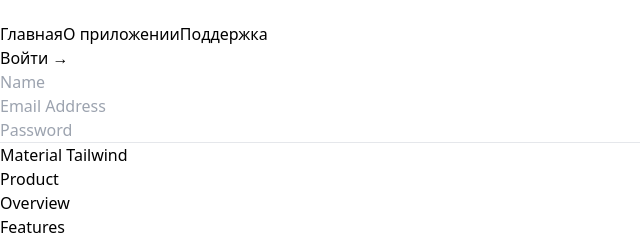
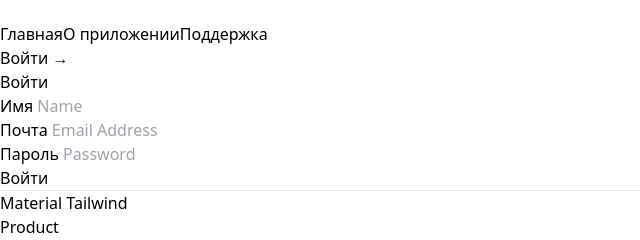
Before and after one commit to alina3400/kursproject123, a React (Vite) app: page /auth in a window 1280 px wide. Shown: the part 457-697 px from the top of the page, without its empty margins (0-640 px from the left). Built offline with nearby package versions, Linux system fonts and the light colour scheme; what @material-tailwind/html would draw is missing.

Commit message:
pages&components

```diff
--- /dev/null
+++ b/src/Components/Button.tsx
@@ -0,0 +1,19 @@
+import { useState } from "react";
+
+export function Button(){
+    const [active, setActive] = useState(false);
+  const handleClick = () => {
+    setActive(!active);
+  };
+  const var1 = "bg-lime-400 relative py-1 text-center h-10 w-24 max-w-48 font-light hover:bg-lime-600 rounded-full";
+  const var2 = "bg-gray-300 relative py-1 text-center h-10 w-24 max-w-48 font-light hover:bg-gray-500 rounded-full";
+    return<>
+    <div className="mt-4">
+      <button
+        onClick={handleClick}
+        className={active ? var1 : var2 }>
+        Войти
+      </button>
+    </div>
+    </>
+}
--- a/src/Pages/Auth.tsx
+++ b/src/Pages/Auth.tsx
@@ -1,25 +1,31 @@
+import { Button } from "../Components/Button";
 
 export function Auth(){
     return <>
-<div className="mt-48 mr-48 mb-48 ml-48 grid grid-cols-1 gap-4">
+<div className="place-items-center mt-48 mr-48 mb-48 ml-48 grid grid-cols-1 gap-10">
     <div className="w-96">
-  <div className="relative h-10 w-full min-w-[200px]">
+    <div className='font-bold text-2xl text-center'>Войти</div>
+  <div className="relative mt-2  h-10 w-full min-w-[200px]">
+   <> Имя </>
     <input type="email" placeholder="Name"
-      className="peer h-full w-full rounded-[7px] !border  !border-gray-300 border-t-transparent bg-transparent bg-white px-3 py-2.5 font-sans text-sm font-normal text-blue-gray-700  shadow-lg shadow-gray-900/5 outline outline-0 ring-4 ring-transparent transition-all placeholder:text-gray-500 placeholder-shown:border placeholder-shown:border-blue-gray-200 placeholder-shown:border-t-blue-gray-200 focus:border-2  focus:!border-gray-900 focus:border-t-transparent focus:!border-t-gray-900 focus:outline-0 focus:ring-gray-900/10 disabled:border-0 disabled:bg-blue-gray-50" />
+      className="peer mt-2 h-full w-full rounded-[7px] !border  !border-gray-300 border-t-transparent bg-transparent bg-white px-3 py-2.5 font-sans text-sm font-normal text-blue-gray-700  shadow-lg shadow-gray-900/5 outline outline-0 ring-4 ring-transparent transition-all placeholder:text-gray-500 placeholder-shown:border placeholder-shown:border-blue-gray-200 placeholder-shown:border-t-blue-gray-200 focus:border-2  focus:!border-gray-900 focus:border-t-transparent focus:!border-t-gray-900 focus:outline-0 focus:ring-gray-900/10 disabled:border-0 disabled:bg-blue-gray-50" />
   </div>
 </div>
 <div className="w-96">
-  <div className="relative h-10 w-full min-w-[200px] ">
+  <div className="relative mt-2  h-10 w-full min-w-[200px] ">
+  <> Почта </>
     <input type="email" placeholder="Email Address"
-      className="peer h-full w-full rounded-[7px]  !border  !border-gray-300 border-t-transparent bg-transparent bg-white px-3 py-2.5 font-sans text-sm font-normal text-blue-gray-700  shadow-lg shadow-gray-900/5 outline outline-0 ring-4 ring-transparent transition-all placeholder:text-gray-500 placeholder-shown:border placeholder-shown:border-blue-gray-200 placeholder-shown:border-t-blue-gray-200 focus:border-2  focus:!border-gray-900 focus:border-t-transparent focus:!border-t-gray-900 focus:outline-0 focus:ring-gray-900/10 disabled:border-0 disabled:bg-blue-gray-50" />
+      className="peer mt-2 h-full w-full rounded-[7px]  !border  !border-gray-300 border-t-transparent bg-transparent bg-white px-3 py-2.5 font-sans text-sm font-normal text-blue-gray-700  shadow-lg shadow-gray-900/5 outline outline-0 ring-4 ring-transparent transition-all placeholder:text-gray-500 placeholder-shown:border placeholder-shown:border-blue-gray-200 placeholder-shown:border-t-blue-gray-200 focus:border-2  focus:!border-gray-900 focus:border-t-transparent focus:!border-t-gray-900 focus:outline-0 focus:ring-gray-900/10 disabled:border-0 disabled:bg-blue-gray-50" />
   </div>
 </div>
 <div className="w-96">
-  <div className="relative h-10 w-full min-w-[200px] ">
+  <div className="relative mt-2 h-10 w-full min-w-[200px] ">
+  <> Пароль </>
     <input type="email" placeholder="Password"
-      className="peer h-full w-full rounded-[7px]  !border  !border-gray-300 border-t-transparent bg-transparent bg-white px-3 py-2.5 font-sans text-sm font-normal text-blue-gray-700  shadow-lg shadow-gray-900/5 outline outline-0 ring-4 ring-transparent transition-all placeholder:text-gray-500 placeholder-shown:border placeholder-shown:border-blue-gray-200 placeholder-shown:border-t-blue-gray-200 focus:border-2  focus:!border-gray-900 focus:border-t-transparent focus:!border-t-gray-900 focus:outline-0 focus:ring-gray-900/10 disabled:border-0 disabled:bg-blue-gray-50" />
+      className="peer mt-2 h-full w-full rounded-[7px]  !border  !border-gray-300 border-t-transparent bg-transparent bg-white px-3 py-2.5 font-sans text-sm font-normal text-blue-gray-700  shadow-lg shadow-gray-900/5 outline outline-0 ring-4 ring-transparent transition-all placeholder:text-gray-500 placeholder-shown:border placeholder-shown:border-blue-gray-200 placeholder-shown:border-t-blue-gray-200 focus:border-2  focus:!border-gray-900 focus:border-t-transparent focus:!border-t-gray-900 focus:outline-0 focus:ring-gray-900/10 disabled:border-0 disabled:bg-blue-gray-50" />
   </div>
 </div>
+<Button/>
 </div>
 </>
 }
```
